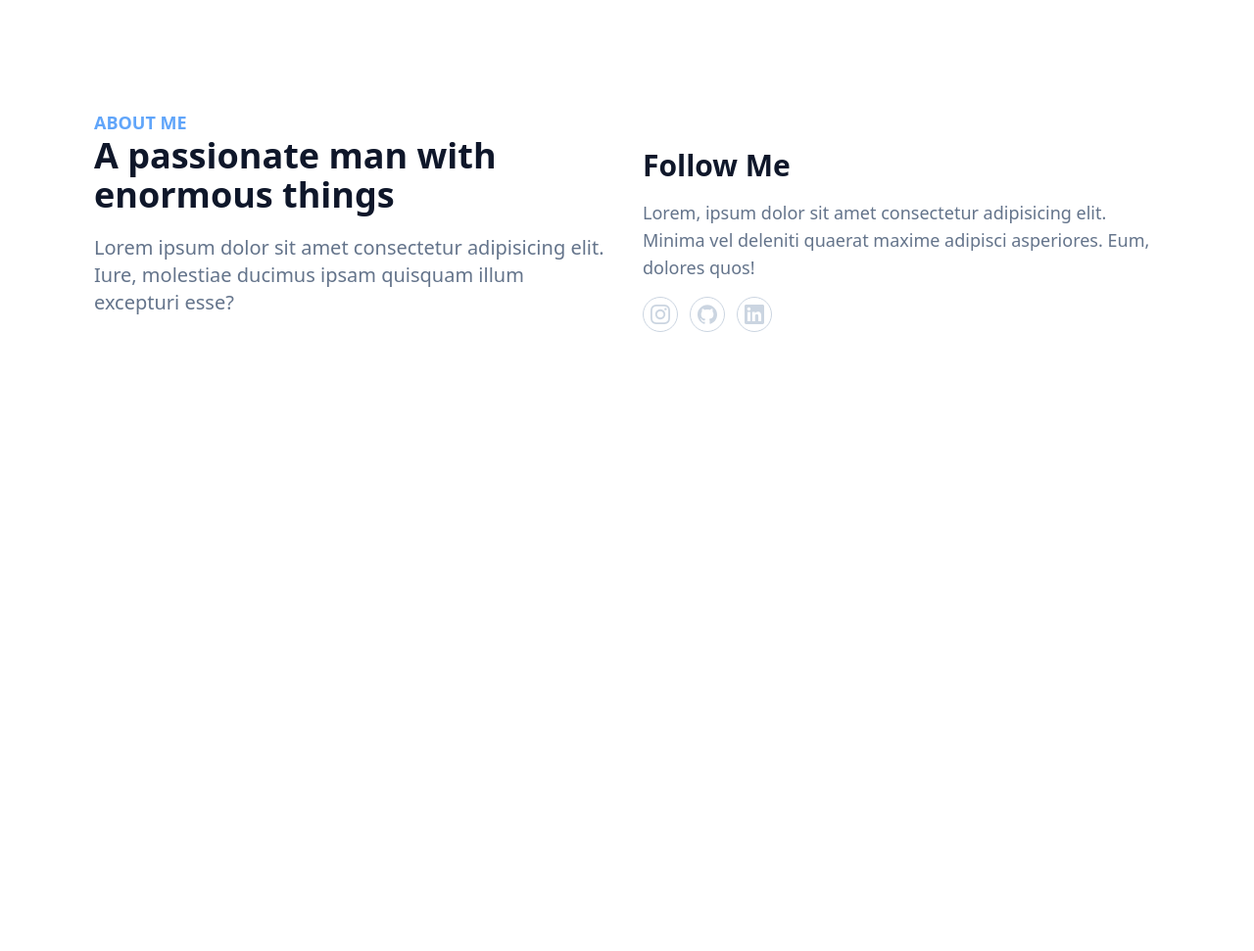
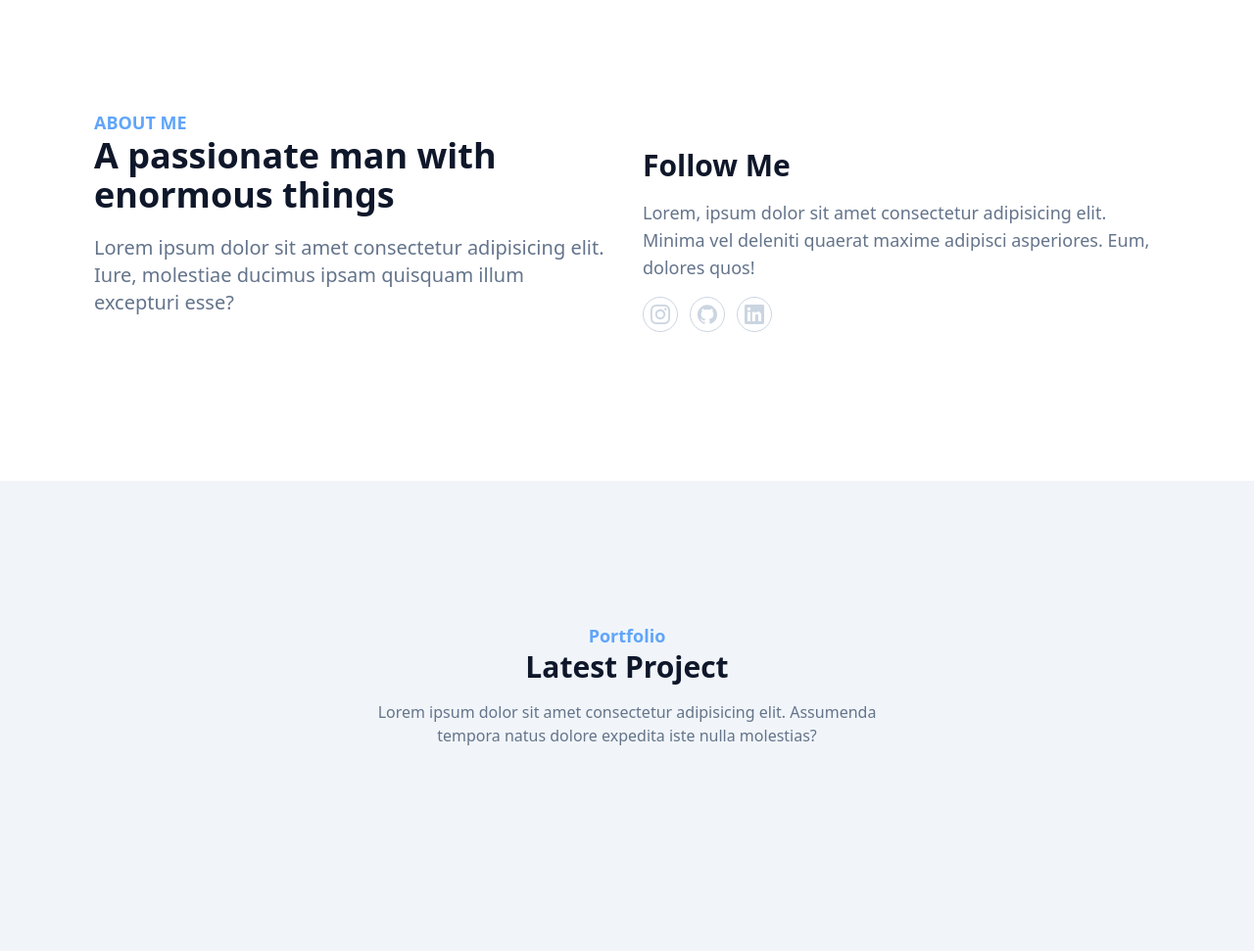
Before and after one commit to teddynanta/portfolio, a website: page index.html in a window 1280 px wide. Shown: the part 614-1585 px from the top of the page at 98% size. Before the commit the page ends 977 px from the top, so only its background shows below. Drawn offline with Linux system fonts and the light colour scheme.

Commit message:
making portfolio section(10%)

```diff
--- a/index.html
+++ b/index.html
@@ -92,7 +92,7 @@
   <!-- Hero Section End -->
 
   <!-- About Section Start -->
-  <section id="about" class="pt-36 pb=32">
+  <section id="about" class="pt-36 pb-32">
     <div class="container">
       <div class="flex flex-wrap">
         <div class="w-full px-4 mb-10 lg:w-1/2">
@@ -154,6 +154,29 @@
   </section>
   <!-- About Section End-->
 
+  <!-- Portfolio Section Start -->
+  <section id="portfolio" class="pt-36 pb-16 bg-slate-100">
+    <div class="container">
+      <div class="w-full px-4">
+        <div class="max-w-xl mx-auto text-center mb-16">
+          <h4 class="font-semibold text-lg text-primary">Portfolio</h4>
+          <h2 class="font-bold text-3xl text-dark mb-4">Latest Project</h2>
+          <p class="font-medium text-md text-secondary">Lorem ipsum dolor sit amet consectetur adipisicing elit.
+            Assumenda tempora natus dolore expedita iste nulla
+            molestias?</p>
+        </div>
+      </div>
+      <div class="w-full px4 flex flex-wrap justify-center">
+        <div class="mb-12 p-4">
+          <div class="rounded-md shadow-md overflow-hidden">
+            <img src="" alt="">
+          </div>
+        </div>
+      </div>
+    </div>
+  </section>
+  <!-- Portfolio Section End -->
+
   <script src="dist/js/script.js"></script>
 </body>
 
```
Also changed, not shown: dist/output.css.
